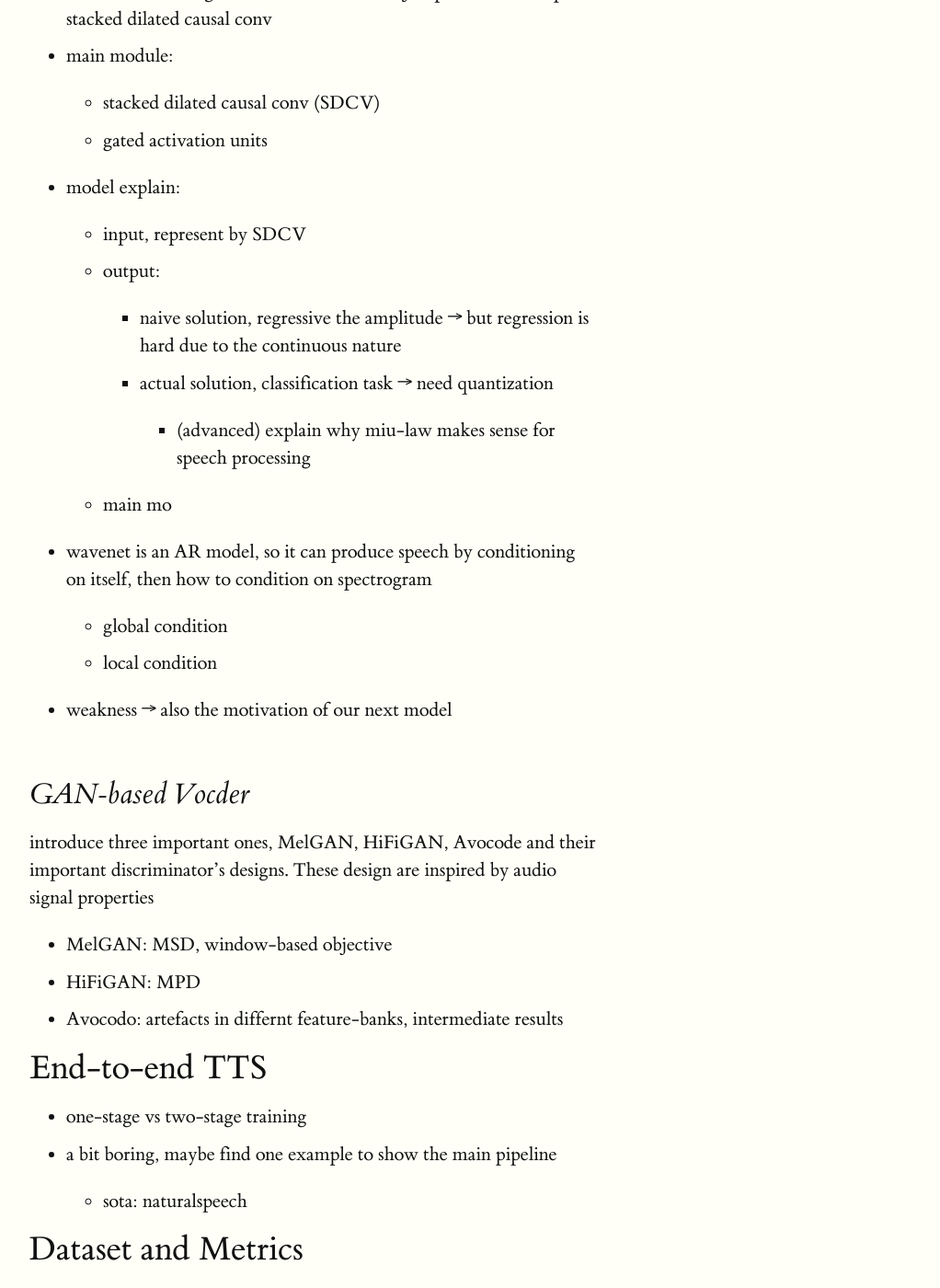
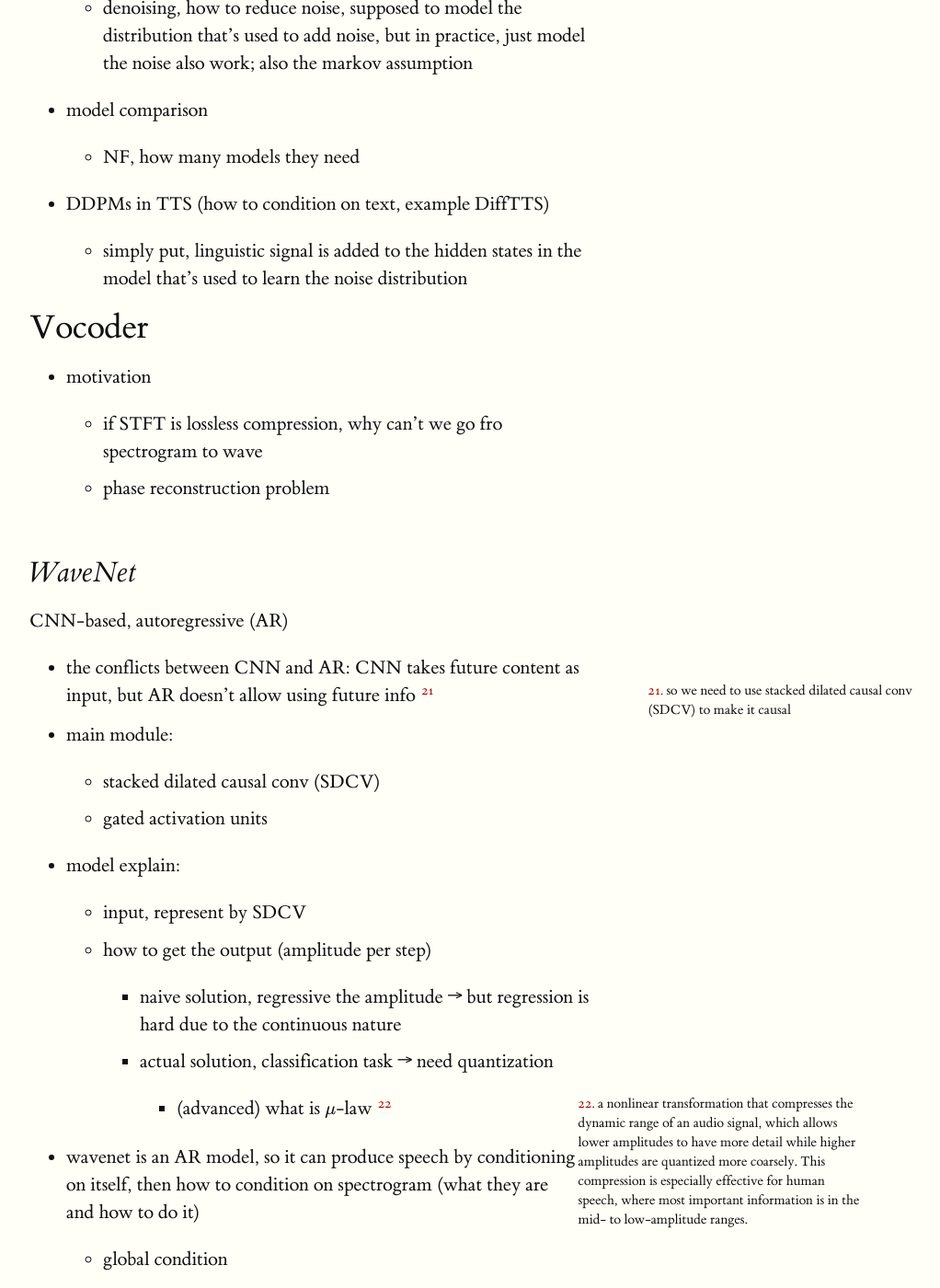
Before and after one commit to XIAOYixuan/XIAOYixuan.github.io, a Jekyll site: the page built from teaching/2024_current_topics_in_speech_tech/tts/index.md, in a window 1280 px wide and 1400 px high, scrolled down 10164 px. Shown: the whole window at 92% size, without its empty margins (128-1150 px from the left). Built offline with Jekyll 4.4.1, drawn with Linux system fonts in a browser that asks for light colours; formulas are drawn with MathJax 3; some of the changed text lies outside the part shown.

Commit message:
update notes

```diff
--- a/teaching/2024_current_topics_in_speech_tech/tts/index.md
+++ b/teaching/2024_current_topics_in_speech_tech/tts/index.md
@@ -27,12 +27,9 @@ Speech has its unique characteristics, different from images and text. If you la
 . Without knowing this, you might find them odd at first. I tried to include the speech properties when introducing these concepts, but as mentioned in the introduction, having a foundational knowledge of speech processing is important for this course.
 
 Of course, if you just need enough credits to graduate, and aren’t interested in speech itself, you’ll still be able to pass the exam. Just need more effort to memorize and learn the design. However, if you’re interested in speech technology, learning about phonetics, phonology, and signal processing is crucial
-{% include sidenote.html id="note-speech" note="the other linguistics is also important for speech understanding tasks, but I assume you already know enough from the Method class or other NLP tasks" %}
-. So it’s worth to check the materials uploaded by Sarina in the **Additional Resources folder.**
+{% include sidenote.html id="note-speech" note="the other linguistics is also important for speech understanding tasks, but I assume you already know enough from the Method class or other NLP tasks" %}. So it’s worth to check the materials uploaded by Sarina in the **Additional Resources folder.**
 
-Below are my notes from preparing the TTS part. They’re much more concise than the slides and mainly highlight the concepts I consider important
-{% include sidenote.html id="note-exam" note="meaning they will be examined :D" %}
-. You can use these notes to prepare for the exam. All bullet points marked as *advanced* are optional. Some of these optional ones were eventually removed from the final slides, but the non-advanced parts should be fully covered. If you learn all the concepts including the advanced ones, you’ll have a better grasp of the content and better prepared for the project seminar. Skipping them won’t affect your exam score
+Below are my notes from preparing the TTS part. They’re much more concise than the slides and mainly highlight the concepts I consider important . You can use these notes to prepare for the exam. All bullet points marked as *advanced* are optional. Some of these optional ones were eventually removed from the final slides, but the non-advanced parts should be fully covered. If you learn all the concepts including the advanced ones, you’ll have a better grasp of the content and better prepared for the project seminar. Skipping them won’t affect your exam score
 {% include sidenote.html id="note-skip" note="but you’ll eventually need them to understand the papers during the project seminar" %}
 . Simply put, you’re not required to understand every single detail of the slides to pass the exam.  Enjoy!
 
@@ -41,9 +38,9 @@ Here's the original notion [link](https://tomato-bit.notion.site/CTiST-2024WS-TT
 # Overview:
 
 - different speech synthesis techniques
-    - compare tts and other
+    - the difference between some speech synthesis tasks, e.g., tts, voice cloning, voice conversion
     - tts challenges
-- classical tts components
+- classical tts
 - end-to-end tts
 
 # Classicial TTS Overview
@@ -56,11 +53,14 @@ Here's the original notion [link](https://tomato-bit.notion.site/CTiST-2024WS-TT
 - normalization
     - preprocessing: motivation of preprocessing - NSWs, how to handle NSWs
     {% include sidenote.html id="note-preprocessing" note="example solution: rule-based, neural models" %}
-    - tokenization: motivation {% include sidenote.html id="note-tokenization" note="as inputs, ease the other operations" %} and methods {% include sidenote.html id="note-tokenization-methods" note="rule-based, neural models, statistics-based methods" %}
-    - end of sentence: why do we need this
+    - tokenization:
+        - motivation {% include sidenote.html id="note-tokenization" note="as inputs, ease the other operations" %} and methods {% include sidenote.html id="note-tokenization-methods" note="rule-based, neural models, statistics-based methods" %}
+        - summary: prepare inputs for other models, ease phonetic analysis, provide prosodic features
+    - end of sentence prediction: provide prosodic features
 - phonetic analysis (G2P)
-    - motivation (use an example to illustrate), the goal of G2P
-    - rule-based solution → two issues
+    - motivation {% include sidenote.html id="note-g2p" note="e.g., pronunciation varies for different abbreviations or acronyms" %}
+    - goal of G2P: turn graphemes to phonemes
+    - rule-based solution → two issues {% include sidenote.html id="note-rule-based" note="e.g., large vocabulary, OOV" %}
     - WFST → use less storage
     - neural models → handle oov
 - prosodic analysis
@@ -71,23 +71,28 @@ Here's the original notion [link](https://tomato-bit.notion.site/CTiST-2024WS-TT
 # Acoustic Models
 
 - input and output
-- the probabilistic view of acoustic modelling, the difference between ASR and TTS’s acoustic modelling
+- the learning objective difference between ASR and TTS
 
 ## Basic DNN synthesis
 
 - input and output representation (vectorized i/o)
+    - how to prepare the input
 - alignment problem
-    - a naive solution: simple upsampling → problems,  so we can intor duration model
-    - why do we need the duration model, how to train this model → so we can move on to forced alignment
-    - forced alignment
+    - a naive solution: simple upsampling
+        - the problem of this solution {% include sidenote.html id="note-naive-upsampling" note="not every phone takes the same amount of output frames, so we need a duration model" %}
+        - duration model: how to train this model
+            - how to prepare the labels {% include sidenote.html id="note-duration-model-labels" note="forced alignment is needed" %}
+            - how to prepare the inputs
+            - what is the task
+    - advanced solutions: forced alignment involved
         - HMM-GMM ASR acoustic model + searching algorithm
-        - weakness → prepare for the attention mechanism and duration prediction
+    - model implicitly learns the alignment: attention-based mechanism or duration prediction which trained together with the TTS {% include sidenote.html id="note-attention" note="would be covered in tacotron and fastspeech later" %}
 - weakness of DNN model
 
 ## RNN, Tacotron
 
-- overview of the structure, input/output, reconstruction algorithm
-- intro AutoRegressive (AR)
+- overview of the structure, input/output, wave reconstruction algorithm (griffin-lim)
+- what is AutoRegressive (AR)
 - important designs
     - encoder-attention-decoder architecture
     - encoder
@@ -106,21 +111,17 @@ Here's the original notion [link](https://tomato-bit.notion.site/CTiST-2024WS-TT
 ## Transformer, FastSpeech
 
 - motivation, input, output
-- intro non-autoregress (NAR)
-
-FastSpeech: important designs
-
-- length regulator to handle the alignment problem
-    - duration prediction: how to find ground truth labels
-
-FastSpeech2: important design
-
-- motivation, mode-collapse
-- variance adaptor {% include sidenote.html id="note-variance-adaptor" note="introduce each prosodic feature, ground truth labels, training objectives" %}
-    - duration predictor: no need to do stop-flag
-    - pitch predictor
-    - energy predictor
-- weakness
+- what is non-autoregress (NAR)
+- FastSpeech: important designs
+    - length regulator to handle the alignment problem
+    - duration prediction: how to find ground truth labels {% include sidenote.html id="note-duration-model-labels" note="monotonic alignment search on the encoder-decoder attention matrix, which is provided by another AR model" %}
+- FastSpeech2: important design
+    - motivation, how to mitigate mode-collapse
+    - variance adaptor {% include sidenote.html id="note-variance-adaptor" note="introduce each adpator's prosodic feature it focuses on, ground truth labels, training objectives" %}
+        - duration predictor: no need to do stop-flag
+        - pitch predictor
+        - energy predictor
+- weakness: they are deterministic models, so lack of change
 
 ## Generative Models
 
@@ -133,11 +134,11 @@ FastSpeech2: important design
 likelihood-free methods, iterative training
 
 - main architecture and probabilistic graph representation
-- explain model: minmax game
+- explain model: minimax game
 - objectives of G and D
     - intro the spectial training algorithms
 - how to condition GAN on text for TTS
-    - find an example
+    - use an example to show the idea: use the condition signals in the input of the generator {% include sidenote.html id="note-gan-condition" note="The condition signals could be the linguistic features for acoustic models, or mel-spectrogram for vocoder. The signals can be used directly or together with the noise vecotr." %}
     - intro why GAN is more common in vocoder but not in acoustic model
 - (advanced study materials) the probabilistic view of its objective, important when we need to  make comparison to other models
 
@@ -160,8 +161,8 @@ variation inference, can only approximate actual marginal likelihood
     - (advanced) the essense, we have ELBO because it’s variation inference, for variational inference we need Gaussian to do approximation {% include sidenote.html id="note-vae-gaussian" note="the Gaussian distribution can handle one-to-many problems" %}
     - (advanced) resolve the conflicts, we claimed we can use MLE to update VAE, why do we use ELBO, show that maximize ELBO is equivalent to MLE
     - explain the two main term of ELBO: reconstruction and regularization terms
-- find an example that show how VAE can be used in TTS, and it utlize VAE’s feature disenglement property
-- a lot of content, add a recap to end this seciton
+- VAEs in TTS: applicaton and how to condition on text
+    - an example to show the main method: redesign ELBO's encoder $$q_{\phi}(z \vert x)$$ to condition on linguistic context ($$z_c$$) or speaker info ($$z_s$$), then sample from it
 
 ### NF
 
@@ -180,8 +181,11 @@ exact likelihood representation, MLE, but limit in model selection
         - because of these functions, we have normalized density, that’s why it’s called Normalized
         - because the capacity of these function is limited, we need a series of them to approx complex distribution, that’s why it’s called Flows
 - (advanced) explain the determinant form from a geometric perspective
-- a classic example of conditioning NF on text for TTS application: Glow-TTS
-- weakness of NFs → also the motivation of the next model DDPM
+- NFs in TTS:
+    - an example Glow-TTS: not using the sampled noise vector from unconditional $$p(z)$$, but the condition distribution $$p(z \vert x)$$ {% include sidenote.html id="note-glow-tts" note="$$p(z \vert x)$$ can be learned in a similar way as VAE, then sample a vector from it, and feed that to multiple invertible functions" %}
+- weakness of NFs
+    - limited model selection range
+    - can struggle with high-dim data due to determinant calculation
 
 ### DDPM
 
@@ -194,7 +198,8 @@ approximation + markov assumption for sequence modeling, also use ELBO, but wild
     - denoising, how to reduce noise, supposed to model the distribution that’s used to add noise, but in practice, just model the noise also work; also the markov assumption
 - model comparison
     - NF, how many models they need
-- classic example, TTS, how to condition on text
+- DDPMs in TTS (how to condition on text, example DiffTTS)
+    - simply put, linguistic signal is added to the hidden states in the model that's used to learn the noise distribution
 
 # Vocoder
 
@@ -204,38 +209,50 @@ approximation + markov assumption for sequence modeling, also use ELBO, but wild
 
 ## WaveNet
 
-CNN-based, autoregressive
+CNN-based, autoregressive (AR)
 
-- resolve the conflicts: CNN takes future content as input, but AR doesn’t allow using future info → so we can jump to the next topic, stacked dilated causal conv
+- the conflicts between CNN and AR: CNN takes future content as input, but AR doesn’t allow using future info {% include sidenote.html id="note-wavenet-future" note="so we need to use stacked dilated causal conv (SDCV) to make it causal" %}
 - main module:
     - stacked dilated causal conv (SDCV)
     - gated activation units
 - model explain:
     - input, represent by SDCV
-    - output:
+    - how to get the output (amplitude per step)
         - naive solution, regressive the amplitude → but regression is hard due to the continuous nature
         - actual solution, classification task → need quantization
-            - (advanced) explain why miu-law makes sense for speech processing
-    - main mo
-- wavenet is an AR model, so it can produce speech by conditioning on itself, then how to condition on spectrogram
+            - (advanced) what is $$\mu$$-law {% include sidenote.html id="note-mu-law" note="a nonlinear transformation that compresses the dynamic range of an audio signal, which allows lower amplitudes to have more detail while higher amplitudes are quantized more coarsely. This compression is especially effective for human speech, where most important information is in the mid- to low-amplitude ranges." %}
+- wavenet is an AR model, so it can produce speech by conditioning on itself, then how to condition on spectrogram (what they are and how to do it)
     - global condition
     - local condition
-- weakness → also the motivation of our next model
+- weakness: slow inference speed
 
 ## GAN-based Vocder
 
-introduce three important ones, MelGAN, HiFiGAN, Avocode and their important discriminator’s  designs. These design are inspired by audio signal properties
-
-- MelGAN: MSD, window-based objective
-- HiFiGAN: MPD
-- Avocodo: artefacts in differnt feature-banks, intermediate results
+- introduce three important ones, MelGAN, HiFiGAN, Avocode and their important discriminator’s  designs.
+    - MelGAN (what they are)
+        - MSD: waveform information is hierarchical
+        - window-based objective: better than making decision on the whole waveform, better at capturing more fine-grained information and high-freq artefacts
+    - HiFiGAN:
+        - MPD: focus on periodicity
+    - Avocodo:
+        - artefacts in differnt feature-banks, intermediate results
 
 # End-to-end TTS
 
-- one-stage vs two-stage training
-- a bit boring, maybe find one example to show the main pipeline
-    - sota: naturalspeech
+(this part is mainly explored in the seminar session)
 
-# Dataset  and Metrics
+- one-stage vs two-stage method's diffference
+- example for one-stage method: NaturalSpeech series
+    - (the architecture won't be asked in the exam)
 
-just use florian’s original slides
+# Dataset and Metrics
+taken from florian’s original slides
+
+- dataset:
+    - what is needed
+    - how to prepare
+- metrics:
+    - objective evaluation: things that can be evaluated automatically, e.g., speaker similarity, phone error rate by ASR
+    - subjective evaluation: things that can be evaluated by human, e.g., naturalness, prosody, speaker similarity
+        - AB preference
+        - MOS
```
Also changed, not shown: index.md (+1 -1 lines), notes/25feb/llm-ss/index.md (+11 -1 lines), teaching/2024_current_topics_in_speech_tech/gen_tts/index.md (added, +76 -0 lines), teaching/index.md (+1 -0 lines), assets/img/gan.png (added).
